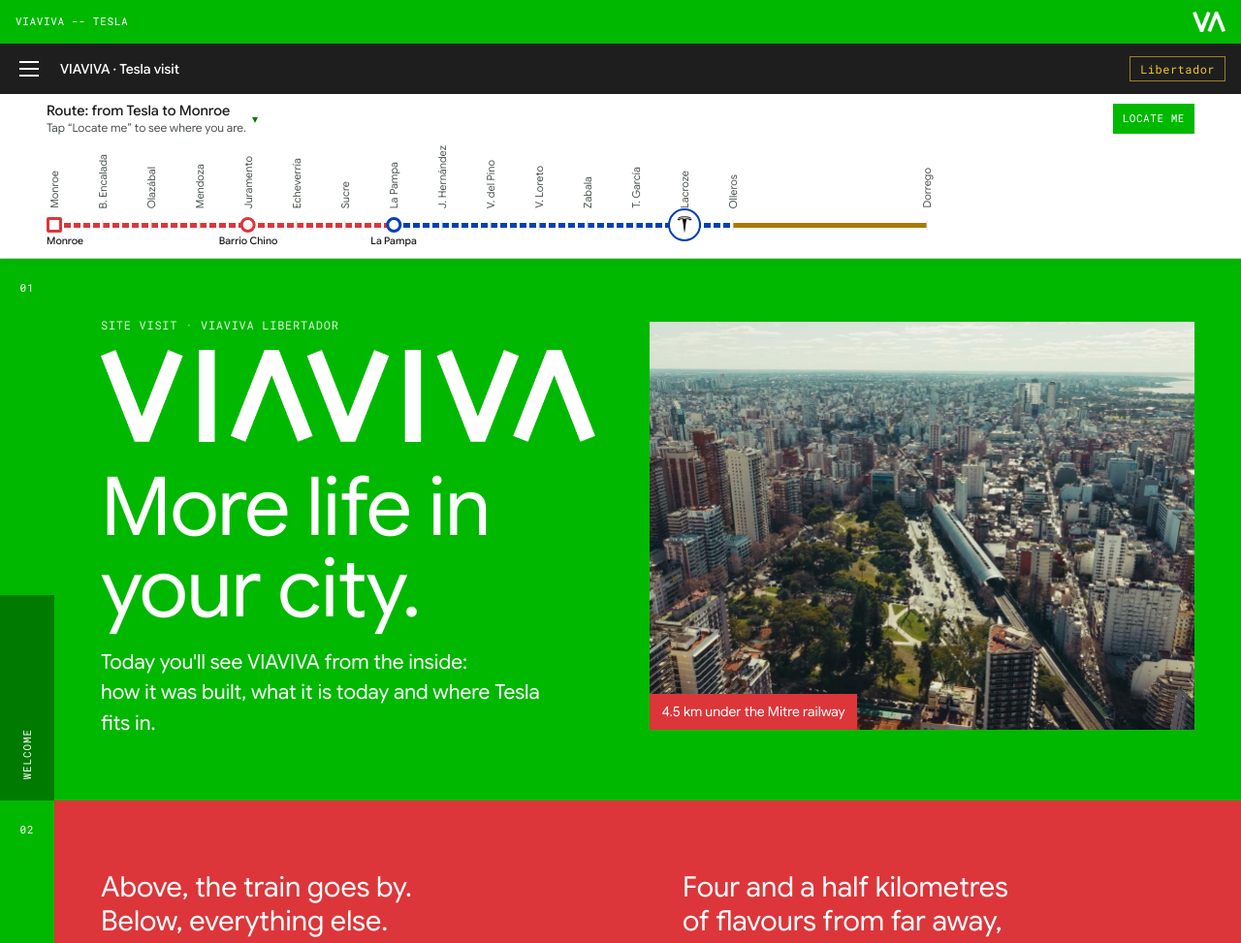
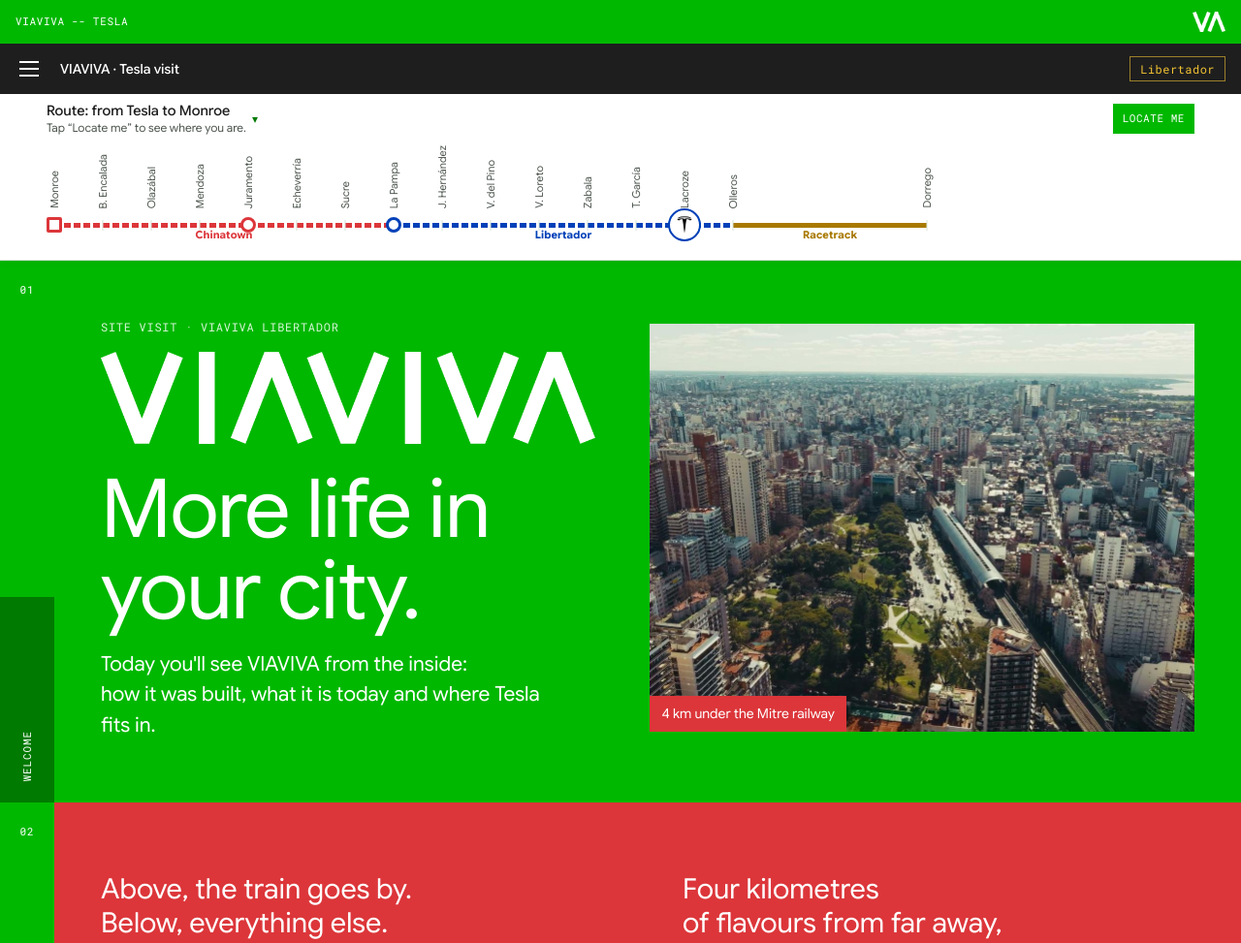
Before and after one commit to INSIGHT-DEVS/viaviva-recorrida, a website: page tesla/index.html in a window 1280 px wide. Shown: the top 973 px of the page at 97% size. Drawn offline with Linux system fonts and the light colour scheme.

Commit message:
Tesla: 4 km, millón de personas de Barrio Chino y sectores debajo de la línea (#11)
Todas las cifras de longitud dicen 4 km. En VIAVIVA today el millón de personas por mes queda atribuido a Barrio Chino y su tarjeta suma la línea Footfall. En la barra de recorrida en vivo las calles van arriba y los tres sectores en inglés (Chinatown, Libertador, Racetrack) debajo de la línea; las paradas quedan como marcas sin nombre, la de Tesla con el isotipo. Aprobado por Jeremías.

Co-Authored-By: Claude Fable 5.1 <noreply@anthropic.com>
Claude-Session: https://claude.ai/code/session_014vHyJKPjWXUBpZRS3SEQgG

```diff
--- a/tesla/contenido.js
+++ b/tesla/contenido.js
@@ -12,10 +12,11 @@ const CLIENTE = {
   visita:"Site visit · VIAVIVA Libertador"
 };
 
+// "corto" is the district name shown under the line of the live route bar (in English).
 const TRAMOS = {
-  chino:{nombre:"VIAVIVA Barrio Chino",color:"--t-chino",logo:"lg-chino",calles:"Monroe to Sucre"},
-  libertador:{nombre:"VIAVIVA Libertador",color:"--t-lib",logo:"lg-lib",calles:"La Pampa to Olleros"},
-  hipodromo:{nombre:"VIAVIVA Hipódromo",color:"--t-hip",logo:"lg-hip",calles:"Olleros to Dorrego"}
+  chino:{nombre:"VIAVIVA Barrio Chino",corto:"Chinatown",color:"--t-chino",logo:"lg-chino",calles:"Monroe to Sucre"},
+  libertador:{nombre:"VIAVIVA Libertador",corto:"Libertador",color:"--t-lib",logo:"lg-lib",calles:"La Pampa to Olleros"},
+  hipodromo:{nombre:"VIAVIVA Hipódromo",corto:"Racetrack",color:"--t-hip",logo:"lg-hip",calles:"Olleros to Dorrego"}
 };
 
 // Schematic map (section "The three districts"): streets, colored segments and the points you can tap.
--- a/tesla/index.html
+++ b/tesla/index.html
@@ -51,7 +51,7 @@
       </div>
       <figure class="hero-photo">
         <img src="assets/aereo.jpg" alt="Aerial view of the Mitre railway viaduct crossing Belgrano, with the promenade underneath">
-        <figcaption>4.5 km under the Mitre railway</figcaption>
+        <figcaption>4 km under the Mitre railway</figcaption>
       </figure>
     </div>
   </div>
@@ -67,7 +67,7 @@
       <p><span class="ln">Where the city used to be cut in two,</span><span class="ln">today it comes together.</span></p>
       <p><span class="ln">VIAVIVA is not a place you pass through.</span><span class="ln">It's where you feel like staying.</span></p>
       <p><span class="ln">Every district has its own rhythm.</span></p>
-      <p><span class="ln">Four and a half kilometres</span><span class="ln">of flavours from far away,</span><span class="ln">design that surprises you on every block,</span><span class="ln">music you hear from the corner</span><span class="ln">and nights that start without a plan.</span></p>
+      <p><span class="ln">Four kilometres</span><span class="ln">of flavours from far away,</span><span class="ln">design that surprises you on every block,</span><span class="ln">music you hear from the corner</span><span class="ln">and nights that start without a plan.</span></p>
       <p><span class="hl">Welcome to VIAVIVA.</span></p>
     </div>
   </div>
@@ -100,7 +100,7 @@
       <p><span class="ln">With the Mitre Viaduct the tracks went up and the crossing gates disappeared.</span><span class="ln">Below, the space where VIAVIVA stands today was freed up.</span></p>
     </div>
     <div class="facts">
-      <div class="fact"><b>3.9 km</b><span class="t">of elevated tracks</span><p>The train now runs overhead between Congreso and Dorrego avenues, across Núñez, Belgrano and Palermo.</p></div>
+      <div class="fact"><b>4 km</b><span class="t">of elevated tracks</span><p>The train now runs overhead between Congreso and Dorrego avenues, across Núñez, Belgrano and Palermo.</p></div>
       <div class="fact"><b>8</b><span class="t">crossing gates removed</span><p>Monroe, Blanco Encalada, Mendoza, Juramento, Olazábal, Sucre, La Pampa and Olleros no longer have a gate. Four streets that were cut by the tracks were opened as well.</p></div>
       <div class="fact"><b>650,000</b><span class="t">people benefited</span><p>Everyone who crossed or lived next to the tracks: 100,000 daily passengers of the Tigre line, 30,000 bus riders, 70,000 drivers and 450,000 residents of Núñez, Belgrano and Palermo.</p></div>
       <div class="fact"><b>Up to 20 min</b><span class="t">less travel time per day</span><p>At peak hours the busiest gates in the city stayed down for about 20 minutes of every hour. The one at Vértiz and La Pampa, on this same line, up to 35. No gates, no waiting.</p></div>
@@ -128,15 +128,15 @@
     <span class="eyebrow">Today</span>
     <h2 id="t-que">What is VIAVIVA today?</h2>
     <div class="stats">
-      <div class="stat"><i style="background:var(--green)"></i><b>4.5 km</b><small>under the Mitre railway, from Monroe to Dorrego</small></div>
+      <div class="stat"><i style="background:var(--green)"></i><b>4 km</b><small>under the Mitre railway, from Monroe to Dorrego</small></div>
       <div class="stat"><i style="background:var(--red)"></i><b>6 ha</b><small>of public space</small></div>
       <div class="stat"><i style="background:var(--blue)"></i><b>+100</b><small>shops and restaurants</small></div>
       <div class="stat"><i style="background:var(--yellow)"></i><b>30 years</b><small>of concession on land that belongs to the State</small></div>
     </div>
     <div class="ctx-grid">
-      <div class="quote"><p>“VIAVIVA is a one-of-a-kind open-air promenade, 4.5 km long under the Mitre railway, from Belgrano's Barrio Chino to Palermo, where there is always something to discover.”</p></div>
+      <div class="quote"><p>“VIAVIVA is a one-of-a-kind open-air promenade, 4 km long under the Mitre railway, from Belgrano's Barrio Chino to Palermo, where there is always something to discover.”</p></div>
       <div class="ctx-side">
-        <div class="bignum"><b>1,000,000</b><span>people visit every month.</span></div>
+        <div class="bignum"><b>1,000,000</b><span>people a month, on average, in Barrio Chino alone.</span></div>
         <div class="lead">
           <p><span class="ln">Many people call it “Barrio Chino”,</span><span class="ln">but Barrio Chino is one part of VIAVIVA.</span></p>
           <p>There are three districts, and each has its own atmosphere.</p>
@@ -160,6 +160,7 @@
           <li><span>For a treat</span><span>Bubble tea, bingsu, coffee and ice cream.</span></li>
           <li><span>To shop</span><span>Asian supermarkets, stationery, clothing and gifts.</span></li>
           <li><span>For the photo</span><span>Festivals, the Chinese New Year and brand activations.</span></li>
+          <li><span>Footfall</span><span>One million people a month, on average.</span></li>
         </ul>
       </div>
       <div class="tr">
--- a/tesla/recorrida.js
+++ b/tesla/recorrida.js
@@ -125,7 +125,8 @@
     }
     box.append(head);
 
-    // Mapa lineal: todas las calles (arriba), la línea por tramos, las paradas (abajo) y "Vos".
+    // Mapa lineal: todas las calles (arriba), la línea por tramos, las paradas sobre la línea, los nombres
+    // de los tramos (abajo, en inglés) y "Vos".
     const map = mk("div","ruta-map"); map.setAttribute("aria-hidden","true");
     for(let i=0;i<nC-1;i++){
       const s = mk("i","ruta-seg "+(tramoSeg[i]||""));
@@ -133,6 +134,13 @@
       s.style.setProperty("--sc", color(tramoSeg[i]));
       map.append(s);
     }
+    (R.tramos||[]).forEach(tr=>{
+      const a = idx(tr.de), b = idx(tr.a); if(a<0 || b<0) return;
+      const lb = mk("span","ruta-tramo", (TRAMOS[tr.t]||{}).corto || nombreTramo(tr.t));
+      lb.style.left = (xC[a]+xC[b])/2+"%"; lb.style.color = color(tr.t);
+      if(onRoute && L.tramo===tr.t) lb.classList.add("near");
+      map.append(lb);
+    });
     C.forEach((c,i)=>{
       const near = onRoute && (L.enCalle===i || (L.enCalle==null && (i===L.i || i===L.i+1)));
       const lb = mk("span","ruta-calle"+(near?" near":""), c.corto || c.n); lb.style.left = xC[i]+"%";
@@ -146,15 +154,14 @@
       if(onRoute && L.at===k) d.classList.add("here");
       if(onRoute && L.at!==k && k===L.next && reached<stops.length-1) d.classList.add("next");
       if(k===0) d.classList.add("first"); if(k===stops.length-1) d.classList.add("last");
-      if(p.x < 6) d.classList.add("al-izq"); if(p.x > 94) d.classList.add("al-der");
       // A stop with a brand isotype shows only the image on the line (no dot, no text). If the file fails to load,
-      // the stop falls back to the ordinary dot with its name. A stop with "marca" but no logo shows a text pill.
+      // the stop falls back to the ordinary dot. A stop with "marca" but no logo shows a text pill.
       if(p.logo || p.marca){
         d.classList.add("con-logo");
         if(p.logo){ const im = mk("img","ruta-logo"); im.src=p.logo; im.alt=p.marca||p.n; im.onerror=()=>{ im.remove(); d.classList.remove("con-logo"); }; d.append(im); }
         else d.append(mk("span","ruta-marca",p.marca));
       }
-      d.append(mk("b"), mk("small",null,p.corto || p.n));
+      d.append(mk("b"));   // no name under the stop: the district names go there
       map.append(d);
     });
     if(onRoute){
@@ -163,7 +170,6 @@
       map.append(you);
     }
     box.append(map);
-    separarEtiquetas(map);
 
     // Detalle de cada parada (se abre tocando la barra).
     const list = mk("ol","ruta-list"); list.id="ruta-list"; list.hidden = !st.open;
@@ -181,15 +187,6 @@
   }
 
   // Si los nombres de dos paradas vecinas se pisan, el de la derecha se corre hacia la derecha.
-  function separarEtiquetas(map){
-    // Stops that show an isotype have their name hidden, so they take no part in the label spacing.
-    const ls = [...map.querySelectorAll(".ruta-stop")].filter(s=>!s.classList.contains("con-logo")).sort((a,b)=>parseFloat(a.style.left)-parseFloat(b.style.left));
-    for(let k=1;k<ls.length;k++){
-      const a = ls[k-1].querySelector("small").getBoundingClientRect(), b = ls[k].querySelector("small").getBoundingClientRect();
-      if(a.right + 6 > b.left && !ls[k].classList.contains("al-der")) ls[k].classList.add("al-izq");
-    }
-  }
-
   /* ---- GPS ---- */
   function startGps(){
     if(!("geolocation" in navigator)){ st.gps="nodisp"; st.err="This browser does not allow location."; draw(); return; }
--- a/tesla/styles.css
+++ b/tesla/styles.css
@@ -429,10 +429,10 @@ html{scroll-padding-top:var(--stick-h,0px)}
 .ruta-gps:hover{background:var(--green-dark)}
 .ruta-acc{flex:none;font-family:var(--mono);font-size:10.5px;color:var(--muted)}
 /* Mapa lineal: calles arriba (verticales, como el mapa oficial), línea por tramos, paradas abajo */
-.ruta-map{position:relative;height:106px;margin:2px 8px 0}
+.ruta-map{position:relative;height:108px;margin:2px 8px 0}
 .ruta-seg{position:absolute;top:74px;height:5px;--sc:var(--green);background:var(--sc)}
 .ruta-seg.chino,.ruta-seg.libertador{background:repeating-linear-gradient(90deg,var(--sc) 0 7px,transparent 7px 10px)}
-.ruta-calle{position:absolute;bottom:47px;writing-mode:vertical-rl;transform:translateX(-50%) rotate(180deg);font-size:9.5px;line-height:1;white-space:nowrap;color:var(--muted)}
+.ruta-calle{position:absolute;bottom:49px;writing-mode:vertical-rl;transform:translateX(-50%) rotate(180deg);font-size:9.5px;line-height:1;white-space:nowrap;color:var(--muted)}
 .ruta-calle.near{color:var(--ink);font-weight:700}
 .ruta-tick{position:absolute;top:71px;width:1px;height:11px;background:var(--line);transform:translateX(-50%)}
 .ruta-stop{position:absolute;top:68px;transform:translateX(-50%);display:flex;flex-direction:column;align-items:center;gap:4px;--c:var(--green);z-index:1}
@@ -453,9 +453,9 @@ html{scroll-padding-top:var(--stick-h,0px)}
 .ruta-list .mono{display:block;font-size:10.5px;color:var(--muted)}
 .ruta-list b{font-weight:500;font-size:16px}
 .ruta-note{font-size:12px;color:var(--muted);margin-top:2px}
-@media (min-width:700px){.ruta-calle{font-size:11px}.ruta-map{height:118px}.ruta-calle{bottom:47px}.ruta-seg{top:86px}.ruta-tick{top:83px}.ruta-stop{top:80px}.ruta-you{top:81px}}
+@media (min-width:700px){.ruta-calle{font-size:11px}.ruta-map{height:120px}.ruta-tramo{top:105px;font-size:12px}.ruta-calle{bottom:49px}.ruta-seg{top:86px}.ruta-tick{top:83px}.ruta-stop{top:80px}.ruta-you{top:81px}}
 @media (min-width:1100px){.ruta{padding-inline:max(48px,calc((100% - 1320px)/2 + 48px))}.ruta-map{max-width:900px}}
-@media (max-width:360px){.ruta-calle{font-size:8.5px}.ruta-stop small{font-size:9.5px}}
+@media (max-width:360px){.ruta-calle{font-size:8.5px}.ruta-stop small{font-size:9.5px}.ruta-tramo{font-size:10px}}
 
 /* ===== Client visit edition ===== */
 .mebar .sc.lib{background:transparent}
@@ -464,6 +464,9 @@ html{scroll-padding-top:var(--stick-h,0px)}
 .marca{font-family:var(--mono);font-size:12px;letter-spacing:.06em;text-transform:uppercase;padding:9px 14px;border:1.5px solid var(--ink);background:var(--card);color:var(--ink)}
 .marca.cliente{background:var(--ink);color:#fff;border-color:var(--ink);font-weight:500}
 .pin-cliente .ring{stroke-width:4}
+/* District names under the line of the live route bar (the stops carry no name in this edition) */
+.ruta-tramo{position:absolute;top:93px;transform:translateX(-50%);font-size:11px;font-weight:700;line-height:1;letter-spacing:.01em;white-space:nowrap}
+.ruta-tramo.near{text-decoration:underline;text-underline-offset:3px}
 /* Brand isotype on the live route bar: replaces the dot and the name of a stop that has "logo" (image only, no text) */
 .ruta-stop.con-logo b,.ruta-stop.con-logo small{display:none}
 .ruta-stop .ruta-logo{display:block;width:34px;height:34px;object-fit:contain;background:var(--card);border:2px solid var(--c);border-radius:50%;padding:5px;box-sizing:border-box;margin-top:-9px;position:relative;z-index:1}
```
Also changed, not shown: tests/e2e.js (+6 -2 lines), README.md.
